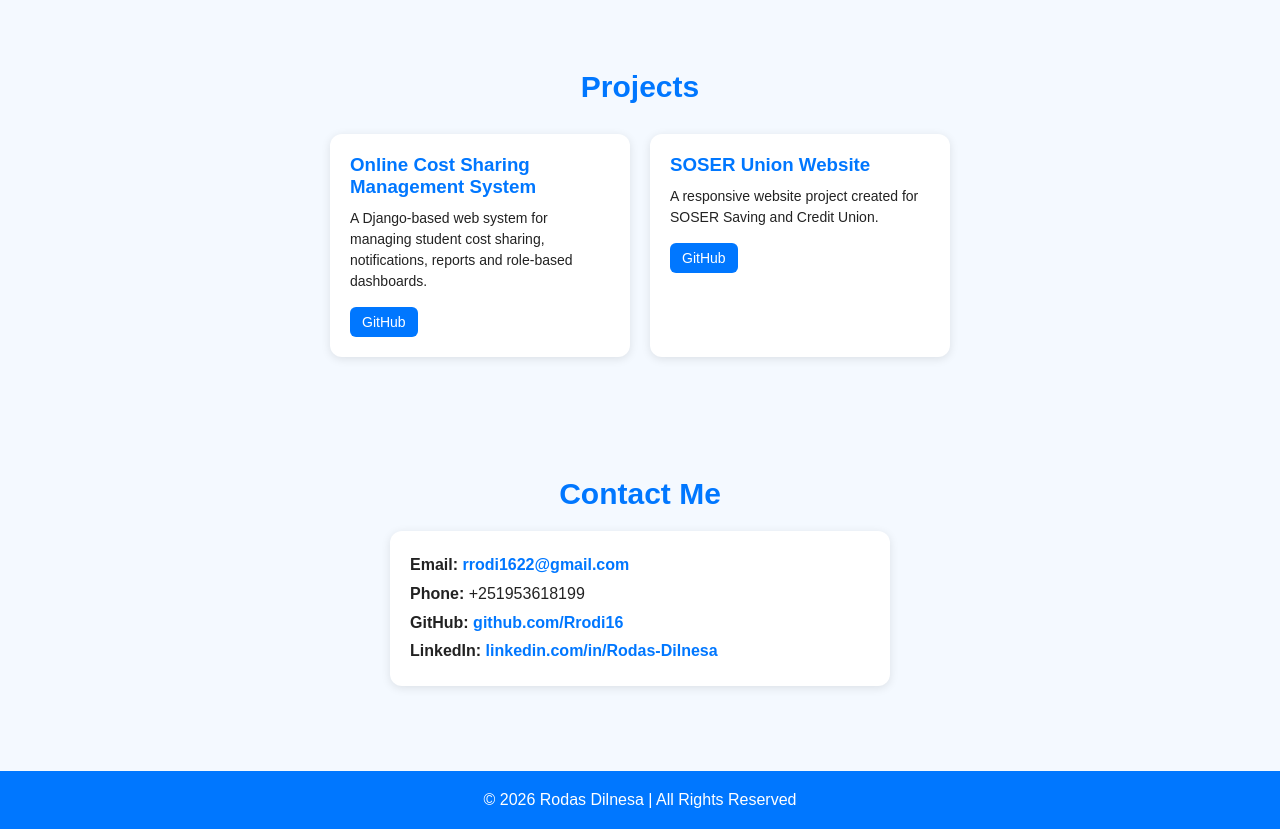
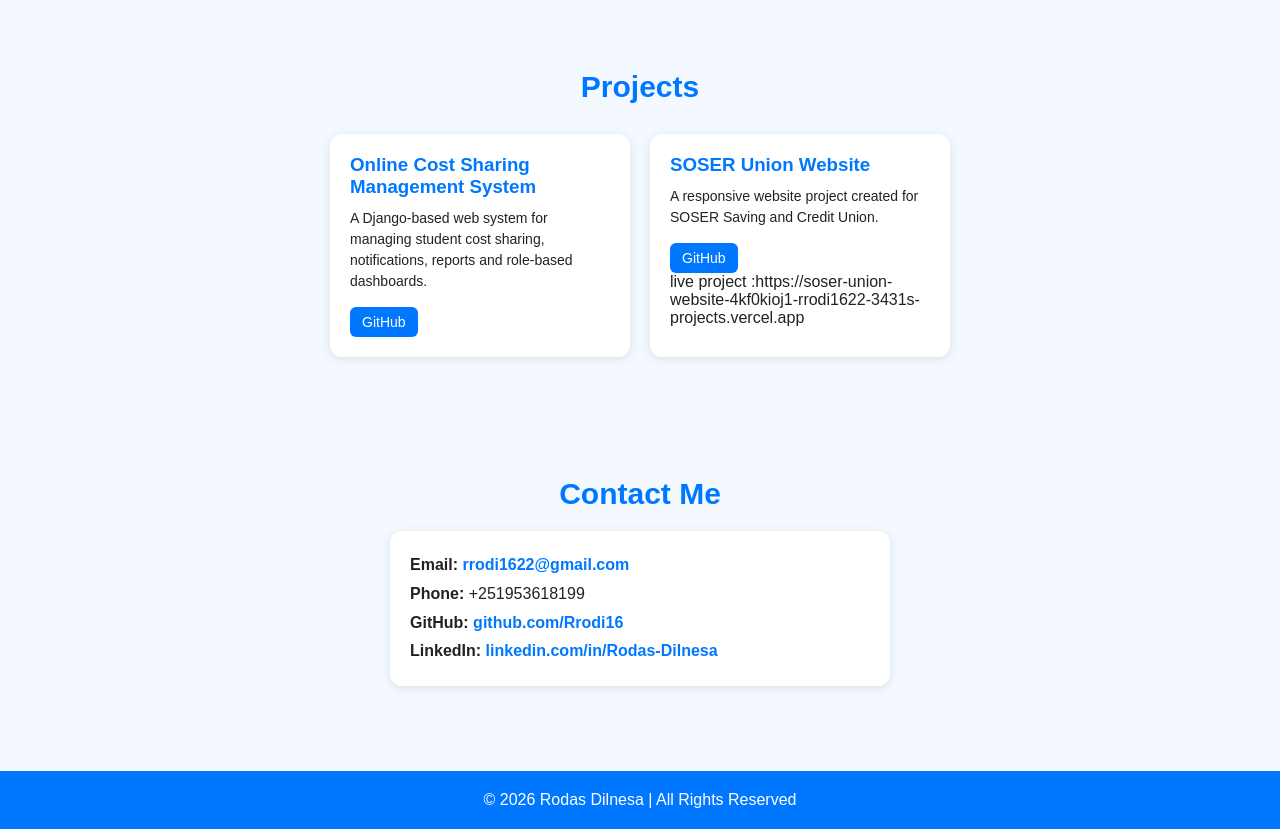
Before and after one commit to Rrodi16/portfolio, a plain HTML site: page index.html in a window 1280 px wide. Shown: the part 1140-1969 px from the top of the page. Drawn offline with Linux system fonts and the light colour scheme.

Commit message:
Update index.html

```diff
--- a/index.html
+++ b/index.html
@@ -99,6 +99,7 @@
                 <div class="project-links">
                     <a href="https://github.com/Rrodi16/soser-union-website" target="_blank" class="btn-small">GitHub</a>
                 </div>
+live project :https://soser-union-website-4kf0kioj1-rrodi1622-3431s-projects.vercel.app
             </div>
 
         </div>
```
